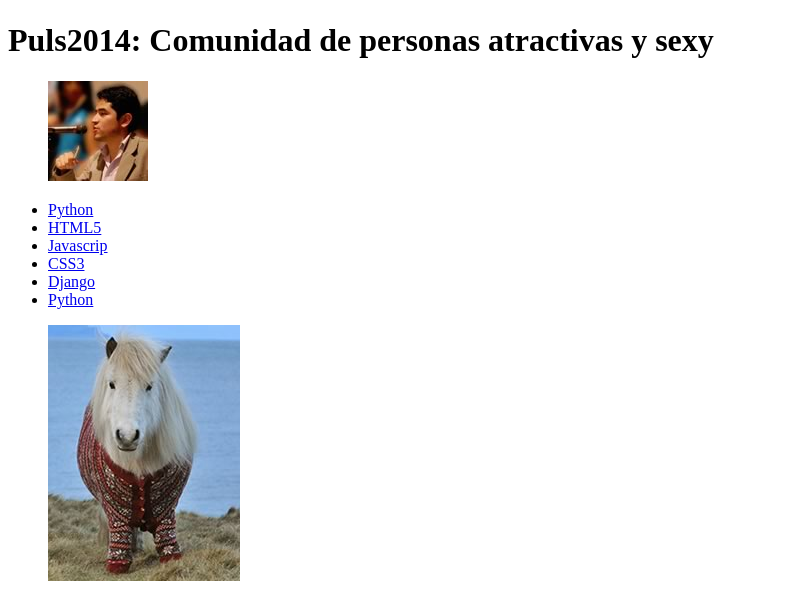
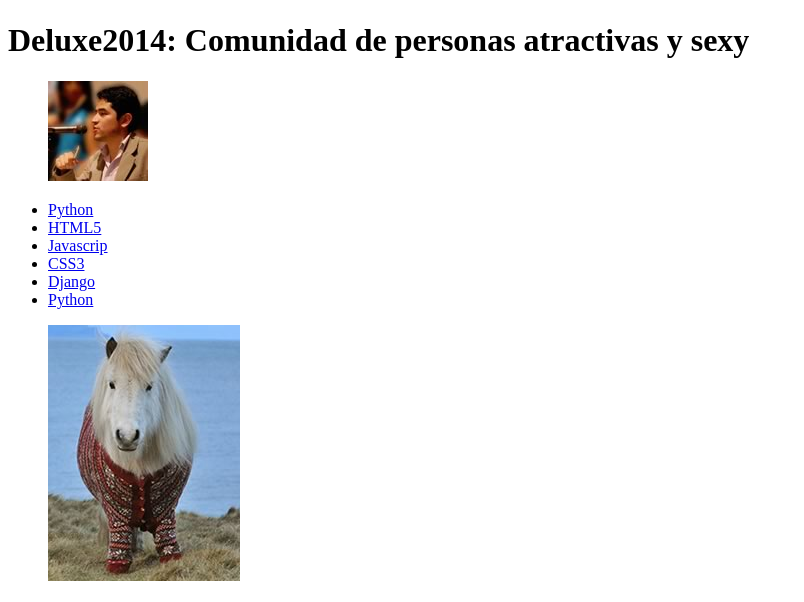
Before and after one commit to elmermontenegroy/MejorandolaDisenoWebOnline, a plain HTML site: page index.html in a window 1280 px wide. Shown: the part 179-781 px from the top of the page, without its empty margins (0-804 px from the left). Drawn offline with Linux system fonts and the light colour scheme.

Commit message:
Se Cambio el titulo porque me gusto mas deluxe

```diff
--- a/index.html
+++ b/index.html
@@ -11,7 +11,7 @@
 			<img src="logo.png">
 		</figure>
 		<h1>
-			Puls2014: Comunidad de personas atractivas y sexy
+			Deluxe2014: Comunidad de personas atractivas y sexy
 		</h1>
 		<figure id="avatar">
 			<img src="avatar.jpg">
```
